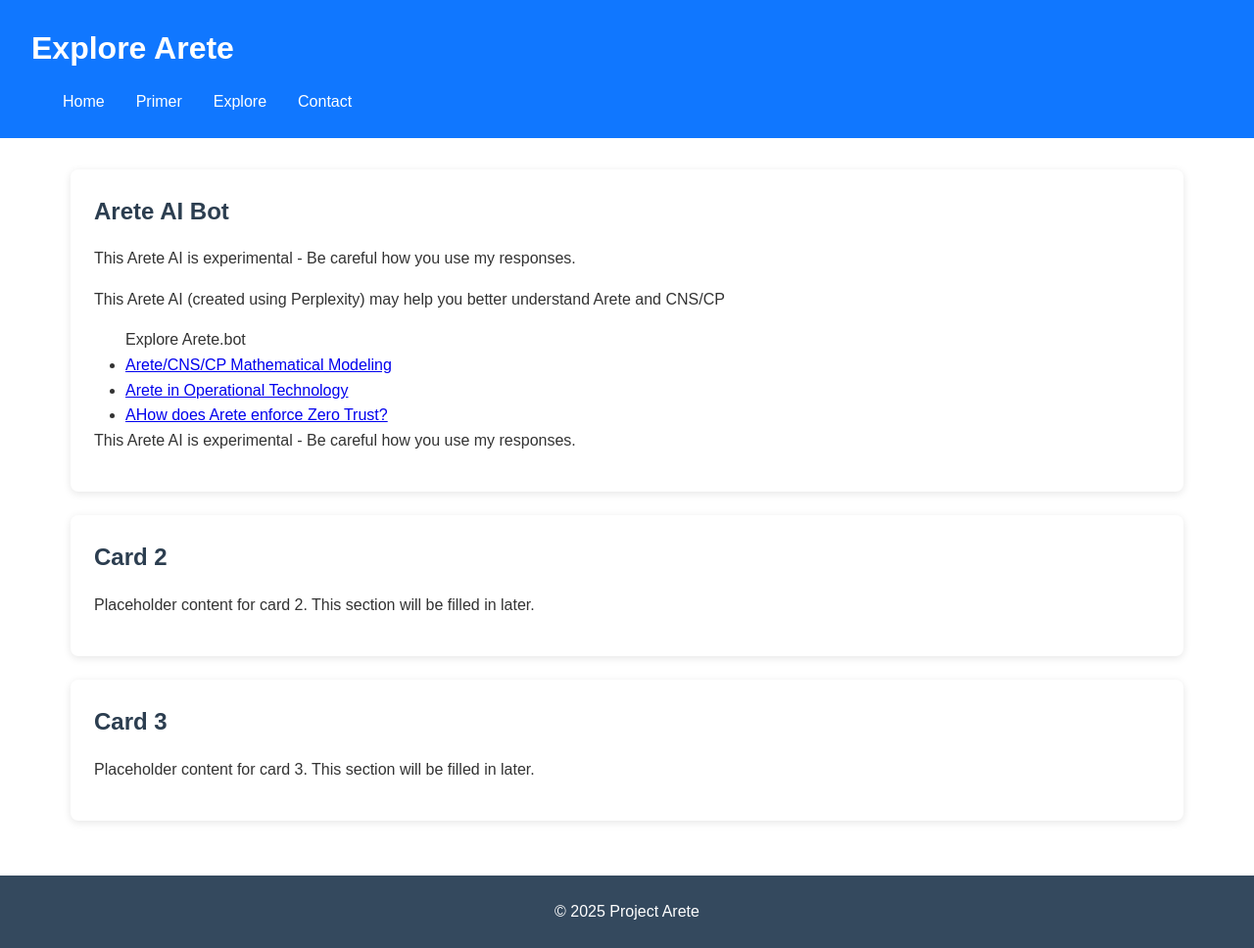
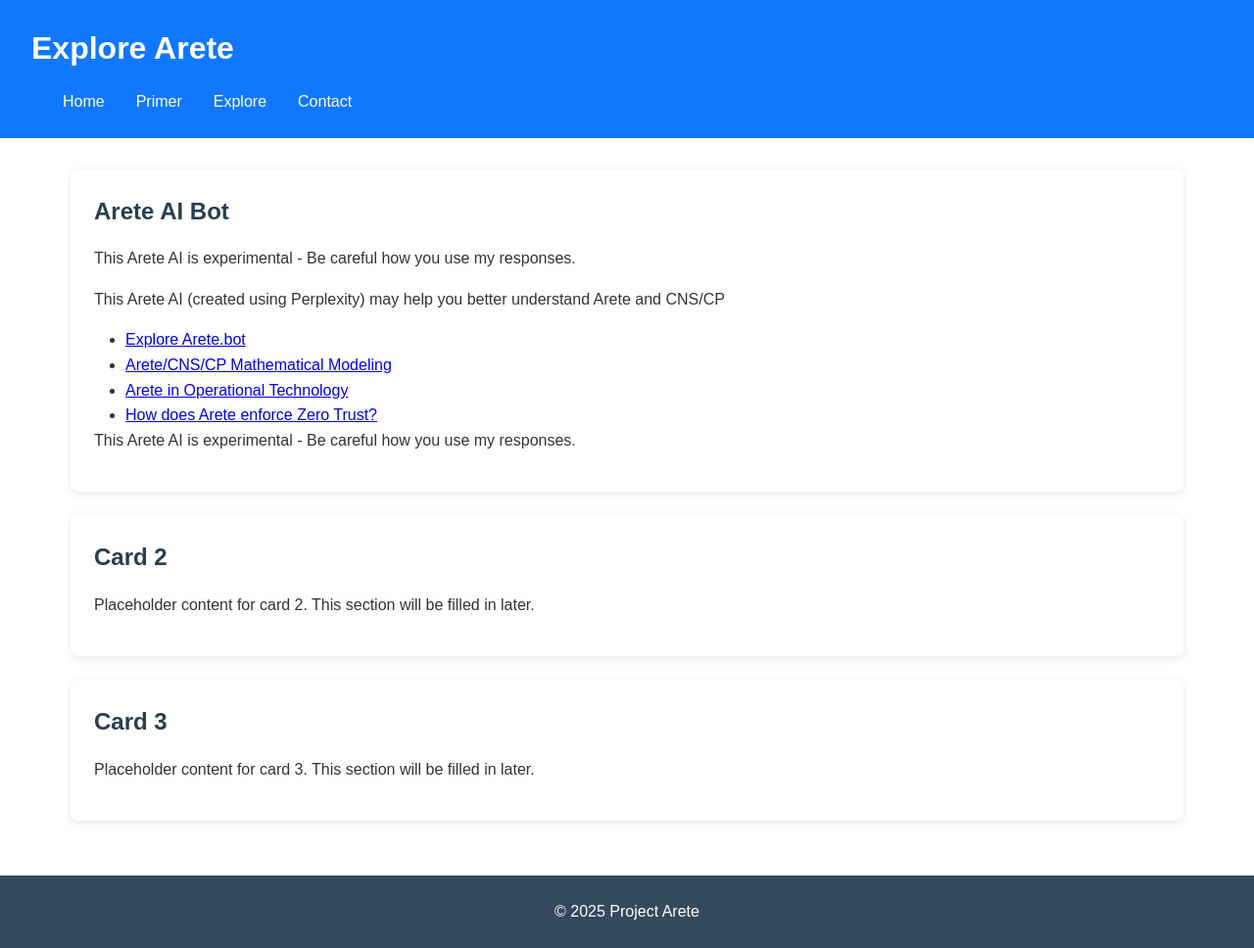
Before and after one commit to project-arete/website, a Jekyll site: the page explore.html, which Jekyll copies as it is, in a window 1280 px wide. Shown: the whole page at 98% size. Built offline with Jekyll 4.4.1, drawn with Linux system fonts in a browser that asks for light colours.

Commit message:
Make Explore card links a proper clickable list.

```diff
--- a/explore.html
+++ b/explore.html
@@ -24,11 +24,11 @@
                 <h2>Arete AI Bot</h2>
                 <p>This Arete AI is experimental - Be careful how you use my responses.</p>
                 <p>This Arete AI (created using Perplexity) may help you better understand Arete and CNS/CP</p>
-                <ul style="margin-left: 2em;>
+                <ul style="margin-left: 2em;">
                     <li><a href="http://arete.bot/" target="_blank">Explore Arete.bot</a></li>
                     <li><a href="https://www.perplexity.ai/page/cns-cp-mathematical-modeling-p-5IfyQ_vLTpSETh9gWjsQbQ" target="_blank">Arete/CNS/CP Mathematical Modeling</a></li>
                     <li><a href="https://www.perplexity.ai/page/arete-in-operational-technolog-YoywN2TAQB.NeRvXmOytYA#0" target="_blank">Arete in Operational Technology</a></li>
-                    <li><a href="https://www.perplexity.ai/page/how-does-arete-enforce-zero-tr-4WRGqpFnTKyrSd4QnCVQNg#0" target="_blank">AHow does Arete enforce Zero Trust?</a></li>
+                    <li><a href="https://www.perplexity.ai/page/how-does-arete-enforce-zero-tr-4WRGqpFnTKyrSd4QnCVQNg#0" target="_blank">How does Arete enforce Zero Trust?</a></li>
                 </ul>
                 <p>This Arete AI is experimental - Be careful how you use my responses.</p>
             </div>
```
